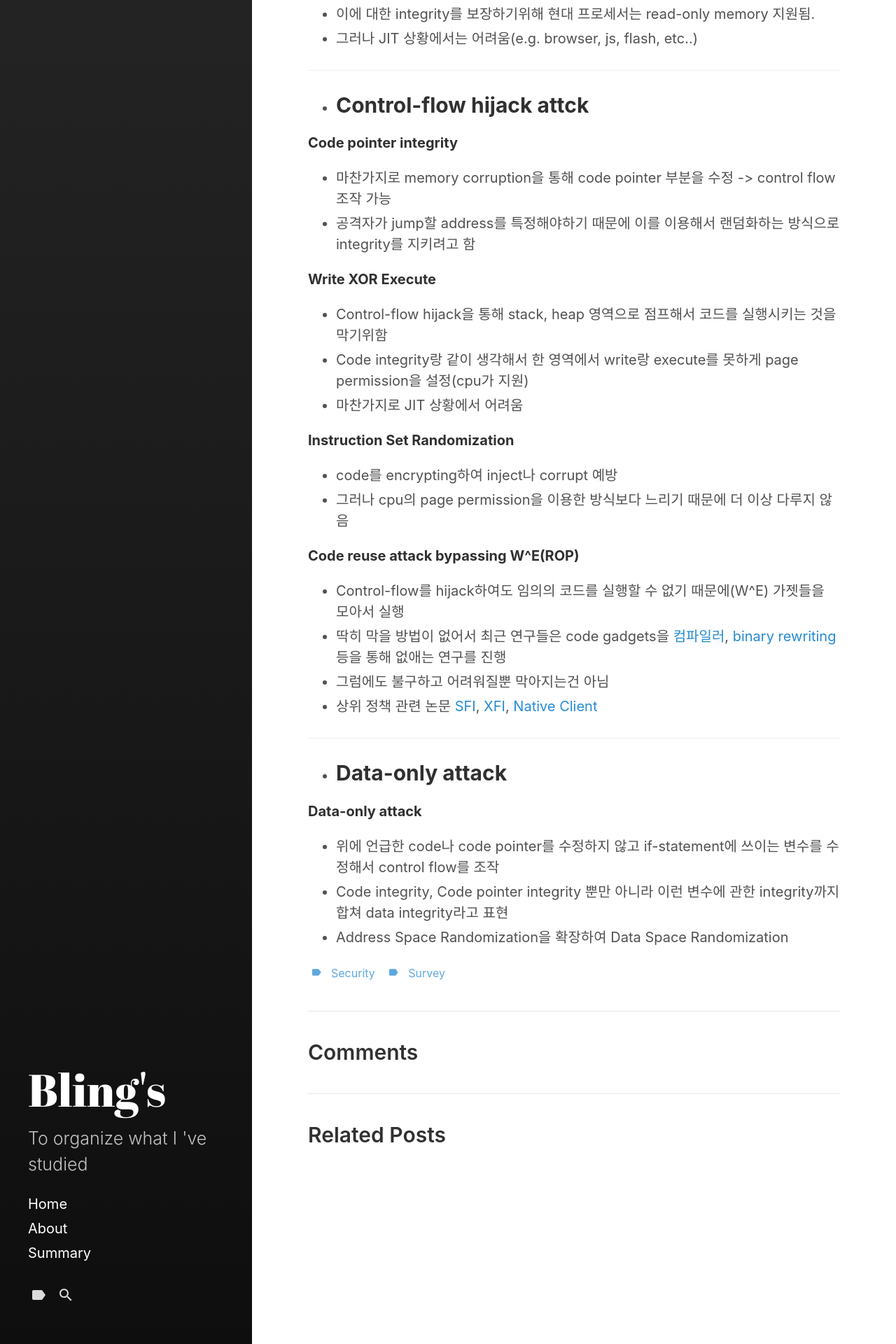
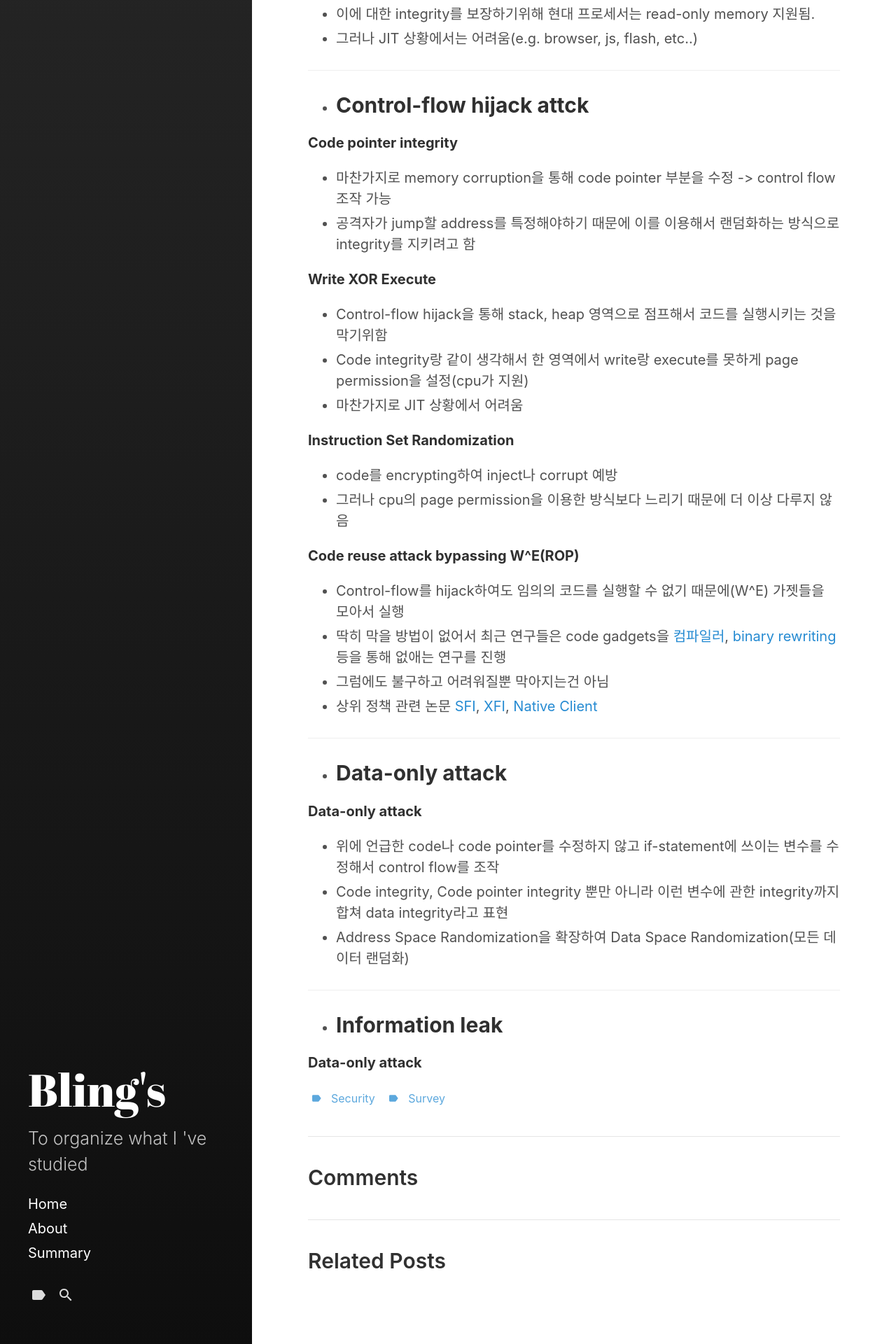
Before and after one commit to blingcho/blingcho.github.io, a Jekyll site: the page built from _posts/survey/2020-01-03-Sok-eternal-war-in-memory.md, in a window 1280 px wide. Shown: the part 1303-3223 px from the top of the page at 70% size. Built offline with Jekyll 4.4.1, drawn with Linux system fonts in a browser that asks for light colours.

Commit message:
20-01-13

```diff
--- a/_config.yml
+++ b/_config.yml
@@ -4,7 +4,7 @@ highlighter:      rouge
 
 # Setup
 title:            Bling's
-tagline:          'A Jekyll theme'
+tagline:          'Blog'
 description:      'To organize what I
 &#39ve studied'
 url:              https://blingcho.github.io
--- a/_posts/survey/2020-01-03-Sok-eternal-war-in-memory.md
+++ b/_posts/survey/2020-01-03-Sok-eternal-war-in-memory.md
@@ -76,4 +76,9 @@ memory corruption은 보통 2단계로 구성된다.
 **Data-only attack**
 - 위에 언급한 code나 code pointer를 수정하지 않고 if-statement에 쓰이는 변수를 수정해서 control flow를 조작
 - Code integrity, Code pointer integrity 뿐만 아니라 이런 변수에 관한 integrity까지 합쳐 data integrity라고 표현
-- Address Space Randomization을 확장하여 Data Space Randomization
+- Address Space Randomization을 확장하여 Data Space Randomization(모든 데이터 랜덤화)
+
+---
+* ## **Information leak**
+
+**Data-only attack**
```
